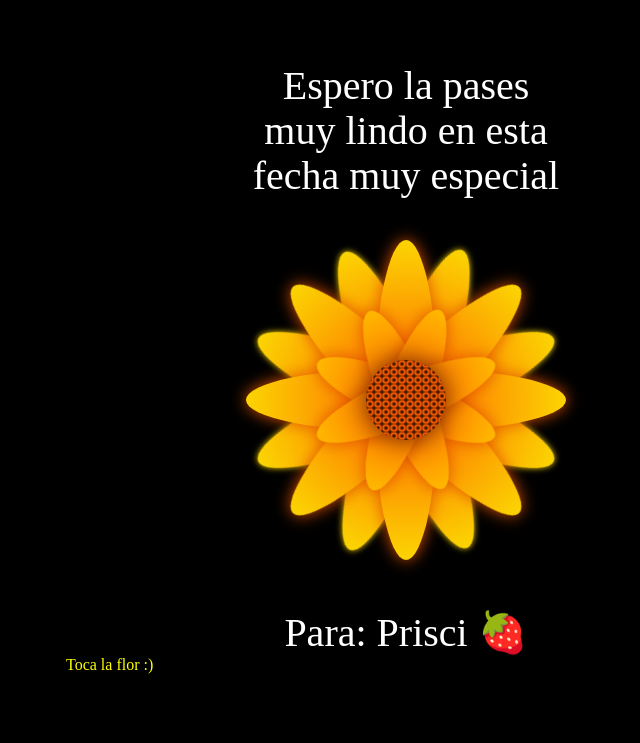
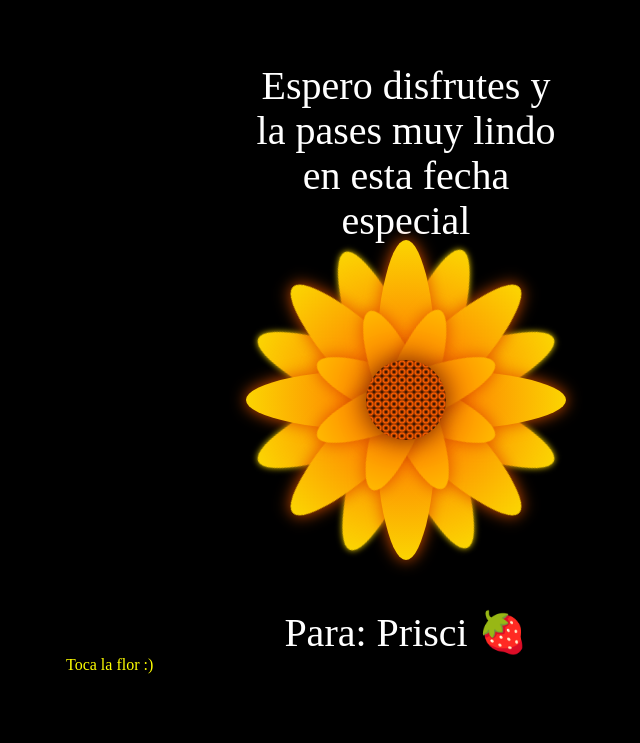
Before and after one commit to fadg15/flowersforpris, a plain HTML site: page index.html in a window 1280 px wide. Shown: the whole page, without its empty margins (234-874 px from the left). Drawn offline with Linux system fonts and the light colour scheme.

Commit message:
Update index.html

```diff
--- a/index.html
+++ b/index.html
@@ -11,7 +11,7 @@
 <body>
 
 <div button class="flower">
-    <div class="text-above"> Espero la pases muy lindo en esta fecha muy especial   </div>
+    <div class="text-above"> Espero disfrutes y la pases muy lindo en esta fecha especial   </div>
     <div class="mid">
     </div>
     <div class="Petal1 p1">
```
